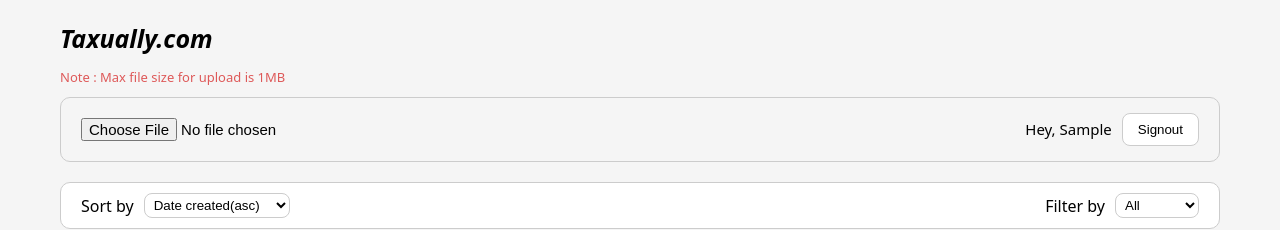
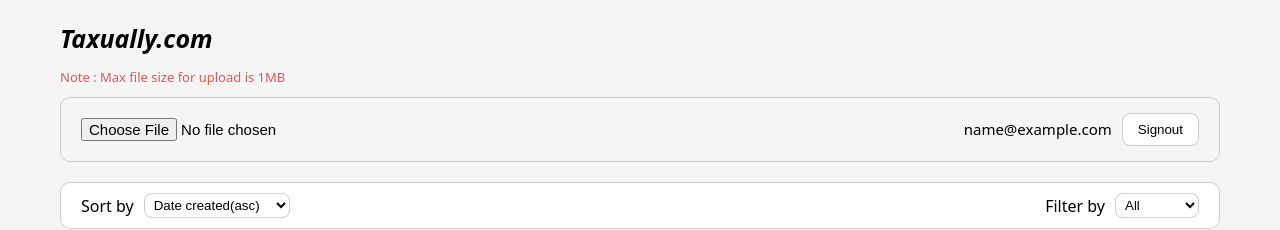
Before and after one commit to mayeedwin/taxually-app, an Angular app: page / in a window 1280 px wide. Shown: the top 230 px of the page. Built offline with nearby package versions, Linux system fonts and the light colour scheme; sample sign-in values are in the browser's storage.

Commit message:
Show user email, not name

```diff
--- a/src/app/modules/home/home/home.component.html
+++ b/src/app/modules/home/home/home.component.html
@@ -12,7 +12,7 @@
       placeholder="Select a photo"
     />
     <div class="nav-item">
-      <span> Hey, {{ user.firstName }}</span>
+      <span>{{ user.email }}</span>
       <button (click)="logout()">Signout</button>
     </div>
   </nav>
```
